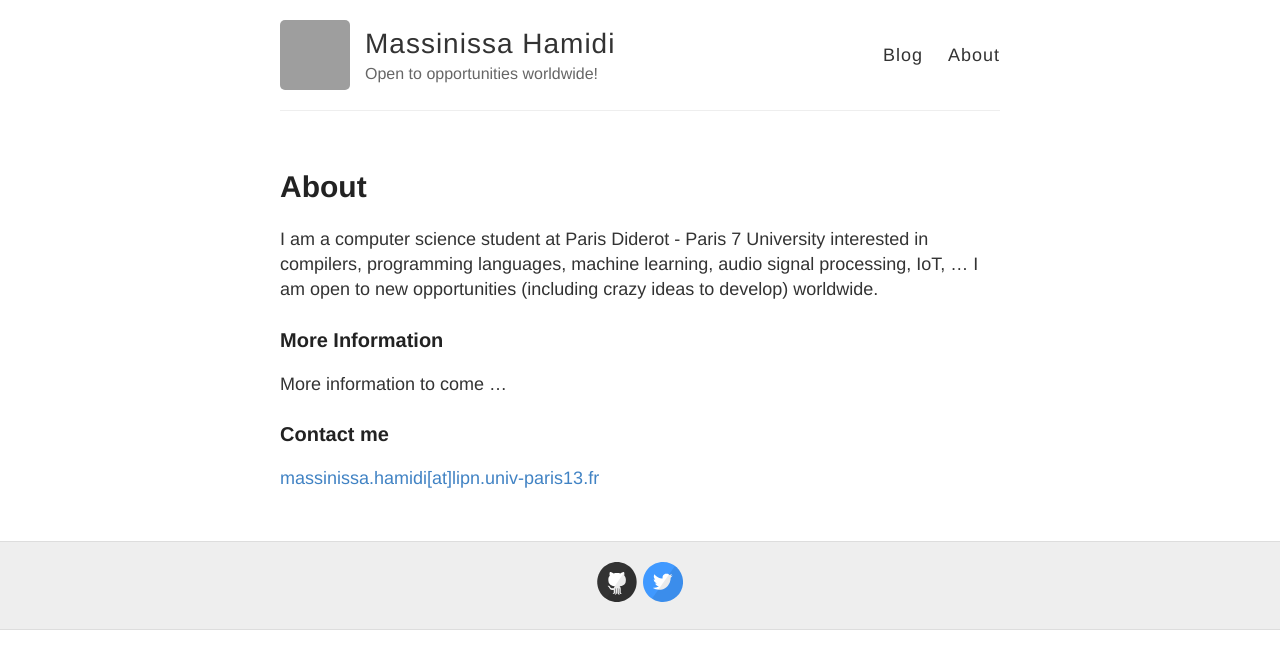
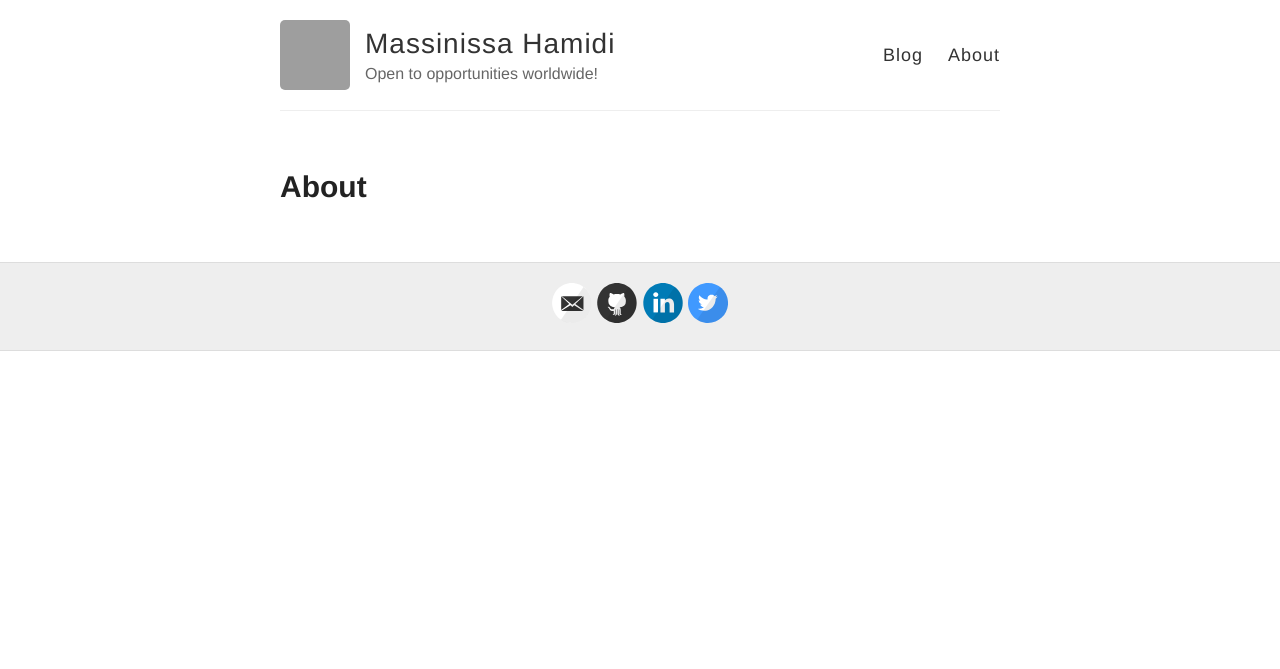
Before and after one commit to p13student/hamidimassinissa.github.io, a Jekyll site: the page built from about.md, in a window 1280 px wide. Shown: the top 669 px of the page. Built offline with Jekyll 4.4.1, drawn with Linux system fonts in a browser that asks for light colours; some of the changed lines change nothing that is shown; grey boxes are pictures that could not be loaded.

Commit message:
Adapted _config.yml and about to LIPN website

```diff
--- a/_config.yml
+++ b/_config.yml
@@ -18,12 +18,12 @@
 # Includes an icon in the footer for each username you enter
 footer-links:
   dribbble:
-  email:
+  email: massinissa.hamidi@lipn.univ-paris13.fr
   facebook:
   flickr:
   github: hamidimassinissa
   instagram:
-  linkedin:
+  linkedin: massinissahamidi
   pinterest:
   rss: # just type anything here for a working RSS icon
   twitter: hamidimassiniss
@@ -41,13 +41,13 @@
 
 # Your website URL (e.g. http://barryclark.github.io or http://www.barryclark.co)
 # Used for Sitemap.xml and your RSS feed
-url: http://hamidimassinissa.github.io
+url: http://lipn.univ-paris13.fr
 
 # If you're hosting your site at a Project repository on GitHub pages
 # (http://yourusername.github.io/repository-name)
 # and NOT your User repository (http://yourusername.github.io)
 # then add in the baseurl here, like this: "/repository-name"
-baseurl: ""
+baseurl: "/~hamidi"
 
 #
 # !! You don't need to change any of the configuration flags below !!
--- a/about.md
+++ b/about.md
@@ -4,7 +4,8 @@
 permalink: /about/
 ---
 
-I am a computer science student at Paris Diderot - Paris 7 University interested in compilers, programming languages, machine learning, audio signal processing, IoT, ... I am open to new opportunities (including crazy ideas to develop) worldwide.
+<!--
+I was a computer science student at Paris Diderot - Paris 7 University interested in compilers, programming languages, machine learning, audio signal processing, IoT, ... I am open to new opportunities (including crazy ideas to develop) worldwide.
 
 ### More Information
 
@@ -13,3 +14,4 @@
 ### Contact me
 
 [massinissa.hamidi[at]lipn.univ-paris13.fr](mailto:massinissa.hamidi@lipn.univ-paris13.fr)
+-->
```
